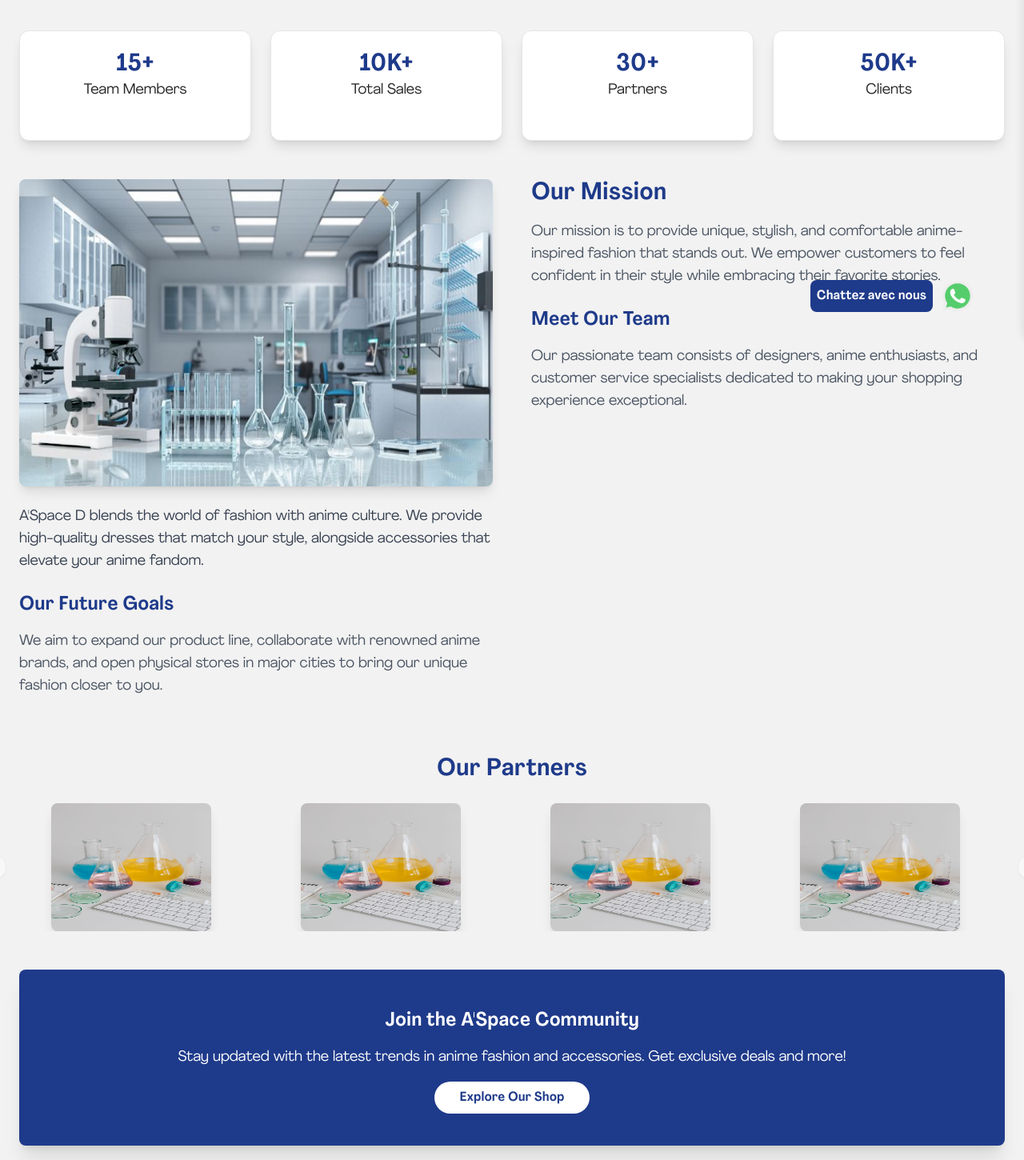
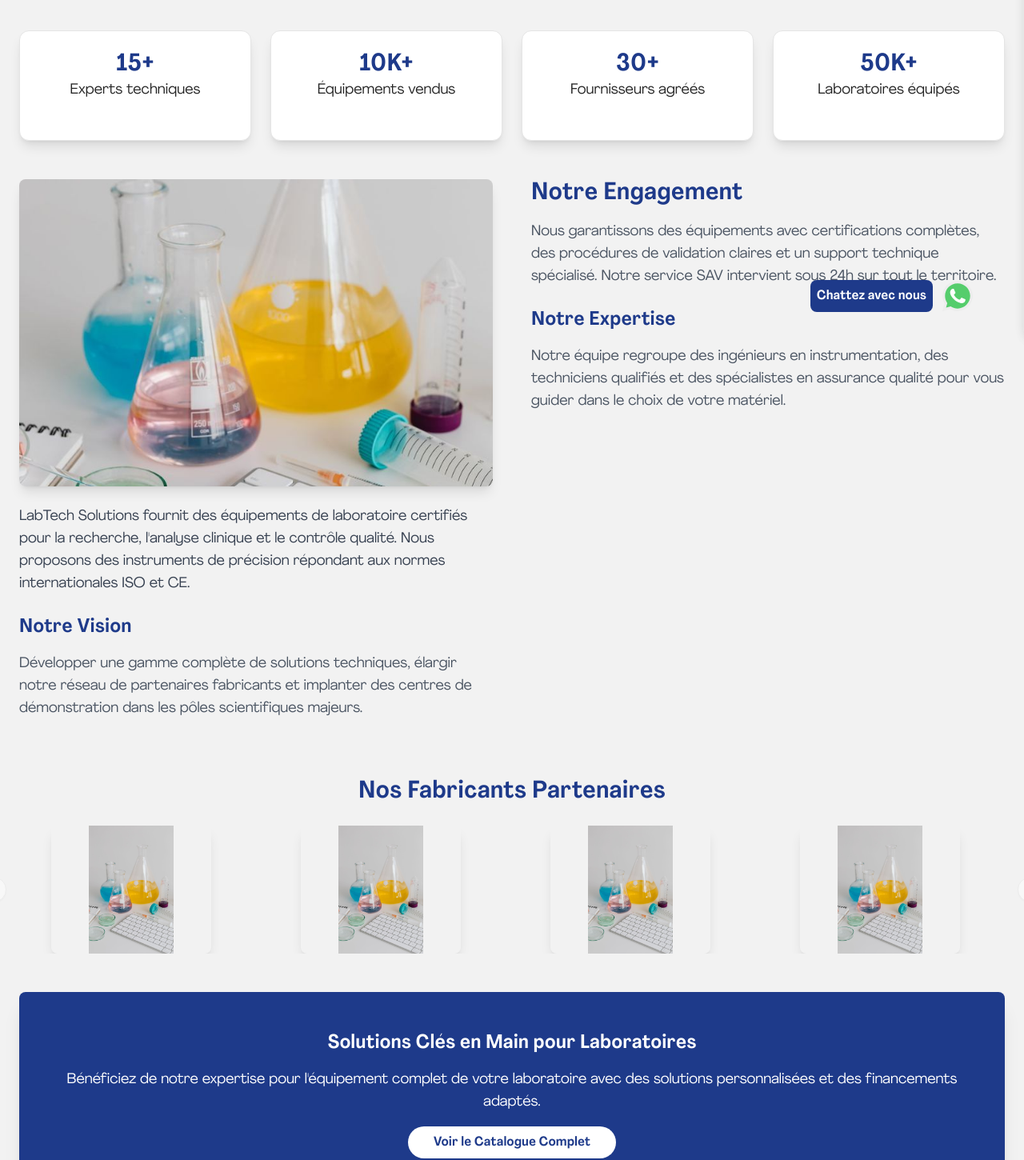
Before and after one commit to KRusselAlex/e-commerce_nextjs, a Next.js app: page /about in a window 1280 px wide. Shown: the part 386-1836 px from the top of the page at 80% size. Built offline with nearby package versions, Linux system fonts and the light colour scheme.

Commit message:
traduction francais

```diff
--- a/src/app/about/page.tsx
+++ b/src/app/about/page.tsx
@@ -11,12 +11,13 @@ export default function Contact() {
       <div className="heroNav bg-primary text-white">
         <Navbar />
         <div className="h-12"></div>
-        <div className="flex flex-col h-full w-full justify-center  p-2 items-center">
-          <h1 className=" text-xl md:text-4xl font-bold text-center mb-4">
-            About US
+        <div className="flex flex-col h-full w-full justify-center p-2 items-center">
+          <h1 className="text-xl md:text-4xl font-bold text-center mb-4">
+            À propos de nous
           </h1>
-          <p className="text-center  mb-8">
-            Discover the Story Behind A&apos;Space D: Where Anime Meets Fashion
+          <p className="text-center mb-8">
+            Découvrez l&apos;histoire derrière Store : où l&apos;innovation
+            rencontre l&apos;équipement de laboratoire
           </p>
         </div>
       </div>
--- a/src/components/about/about.tsx
+++ b/src/components/about/about.tsx
@@ -15,13 +15,13 @@ export default function AboutUs() {
   return (
     <section className="bg-fourthly py-10">
       <div className="container mx-auto px-6 text-center">
-        {/* Stats Section */}
+        {/* Section Statistiques */}
         <div className="grid grid-cols-1 md:grid-cols-2 lg:grid-cols-4 gap-6 mb-10">
           {[
-            { label: "Team Members", value: "15+" },
-            { label: "Total Sales", value: "10K+" },
-            { label: "Partners", value: "30+" },
-            { label: "Clients", value: "50K+" },
+            { label: "Experts techniques", value: "15+" },
+            { label: "Équipements vendus", value: "10K+" },
+            { label: "Fournisseurs agréés", value: "30+" },
+            { label: "Laboratoires équipés", value: "50K+" },
           ].map((stat, index) => (
             <Card
               key={index}
@@ -37,58 +37,59 @@ export default function AboutUs() {
           ))}
         </div>
 
-        {/* About Us Content Section */}
+        {/* Section À Propos */}
         <div className="grid grid-cols-1 md:grid-cols-2 gap-12 mt-12">
-          {/* Left Column: Image and Text */}
+          {/* Colonne de gauche */}
           <div className="text-center md:text-left">
             <Image
-              src="/l.jpeg"
-              alt="Anime Style Dresses"
+              src="/gojod.jpeg"
+              alt="Matériel de laboratoire professionnel"
               width={500}
               height={300}
-              className="rounded-lg w-full  shadow-lg mb-6 h-96"
+              className="rounded-lg w-full shadow-lg mb-6 h-96 object-cover"
             />
             <p className="text-lg text-gray-700 mb-6">
-              A&apos;Space D blends the world of fashion with anime culture. We
-              provide high-quality dresses that match your style, alongside
-              accessories that elevate your anime fandom.
+              LabTech Solutions fournit des équipements de laboratoire certifiés
+              pour la recherche, l&apos;analyse clinique et le contrôle qualité.
+              Nous proposons des instruments de précision répondant aux normes
+              internationales ISO et CE.
             </p>
             <h3 className="text-2xl font-semibold text-primary mb-4">
-              Our Future Goals
+              Notre Vision
             </h3>
             <p className="text-lg text-gray-600 mb-6">
-              We aim to expand our product line, collaborate with renowned anime
-              brands, and open physical stores in major cities to bring our
-              unique fashion closer to you.
+              Développer une gamme complète de solutions techniques, élargir
+              notre réseau de partenaires fabricants et implanter des centres de
+              démonstration dans les pôles scientifiques majeurs.
             </p>
           </div>
 
-          {/* Right Column: Mission Statement & Team */}
+          {/* Colonne de droite */}
           <div className="text-center md:text-left">
             <h3 className="text-3xl font-semibold text-primary mb-4">
-              Our Mission
+              Notre Engagement
             </h3>
             <p className="text-lg text-gray-600 mb-6">
-              Our mission is to provide unique, stylish, and comfortable
-              anime-inspired fashion that stands out. We empower customers to
-              feel confident in their style while embracing their favorite
-              stories.
+              Nous garantissons des équipements avec certifications complètes,
+              des procédures de validation claires et un support technique
+              spécialisé. Notre service SAV intervient sous 24h sur tout le
+              territoire.
             </p>
             <h3 className="text-2xl font-semibold text-primary mb-4">
-              Meet Our Team
+              Notre Expertise
             </h3>
             <p className="text-lg text-gray-600 mb-6">
-              Our passionate team consists of designers, anime enthusiasts, and
-              customer service specialists dedicated to making your shopping
-              experience exceptional.
+              Notre équipe regroupe des ingénieurs en instrumentation, des
+              techniciens qualifiés et des spécialistes en assurance qualité
+              pour vous guider dans le choix de votre matériel.
             </p>
           </div>
         </div>
 
-        {/* Partners Carousel */}
+        {/* Partenaires techniques */}
         <div className="mt-12">
           <h3 className="text-3xl font-semibold text-primary mb-6">
-            Our Partners
+            Nos Fabricants Partenaires
           </h3>
           <Carousel>
             <CarouselContent>
@@ -100,36 +101,38 @@ export default function AboutUs() {
                   >
                     <Image
                       src={src}
-                      alt="Partner Logo"
+                      alt="Logo fabricant"
                       width={200}
                       height={100}
-                      className="rounded-lg shadow-lg"
+                      className="rounded-lg shadow-lg object-contain"
                     />
                   </CarouselItem>
                 )
               )}
             </CarouselContent>
-            <div className="hidden lg:block ">
+            <div className="hidden lg:block">
               <CarouselPrevious />
               <CarouselNext />
             </div>
           </Carousel>
         </div>
 
+        {/* CTA */}
         <div className="mt-12 flex w-full justify-center items-center">
           <div className="p-12 w-full bg-primary rounded-lg shadow-xl">
             <h4 className="text-2xl text-white font-semibold mb-4">
-              Join the A&apos;Space Community
+              Solutions Clés en Main pour Laboratoires
             </h4>
             <p className="text-lg text-white mb-6">
-              Stay updated with the latest trends in anime fashion and
-              accessories. Get exclusive deals and more!
+              Bénéficiez de notre expertise pour l&apos;équipement complet de
+              votre laboratoire avec des solutions personnalisées et des
+              financements adaptés.
             </p>
             <Link
-              href="/shop"
+              href="/catalogue"
               className="bg-white text-primary py-3 px-8 rounded-full font-semibold hover:bg-thirdly hover:text-white transition-all duration-300"
             >
-              Explore Our Shop
+              Voir le Catalogue Complet
             </Link>
           </div>
         </div>
```
